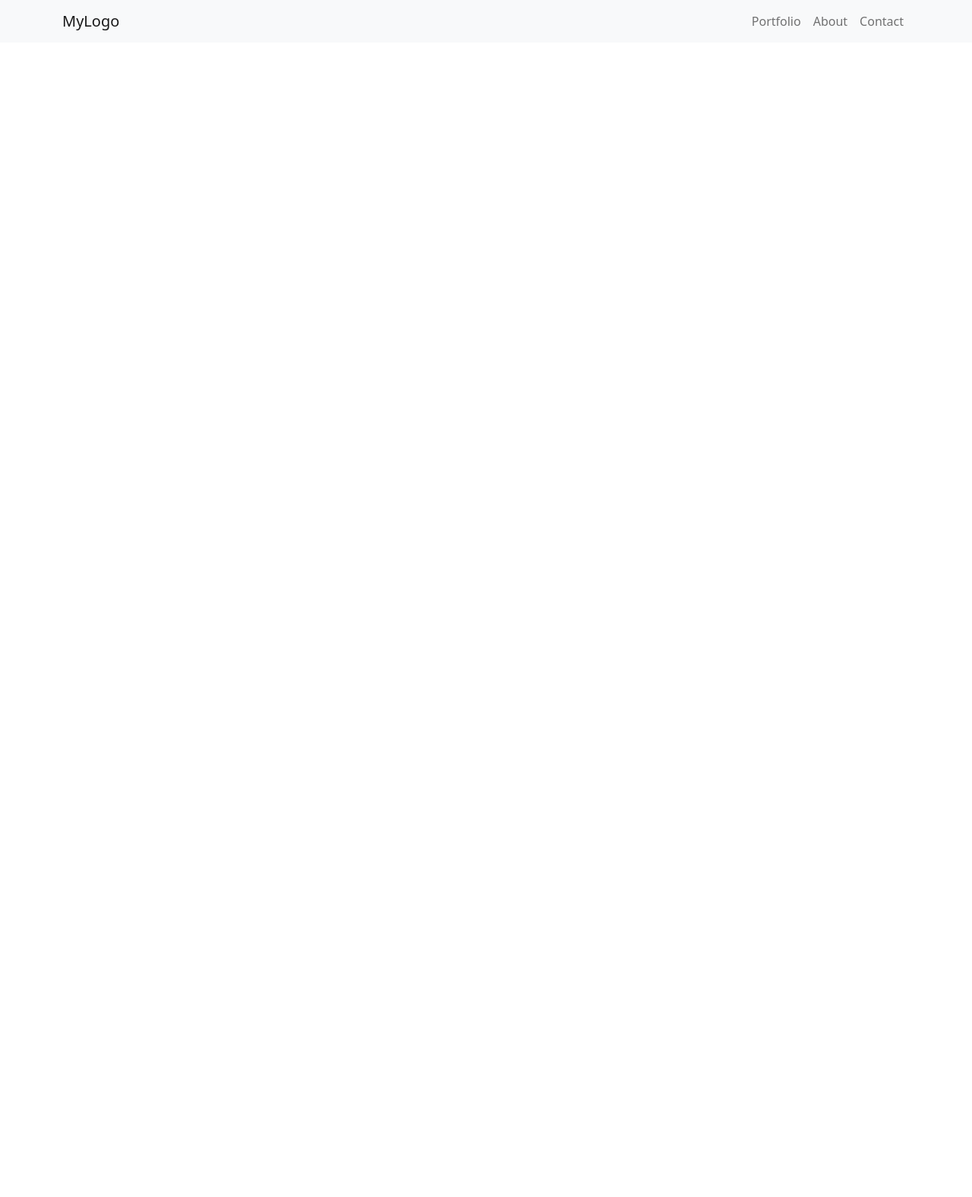
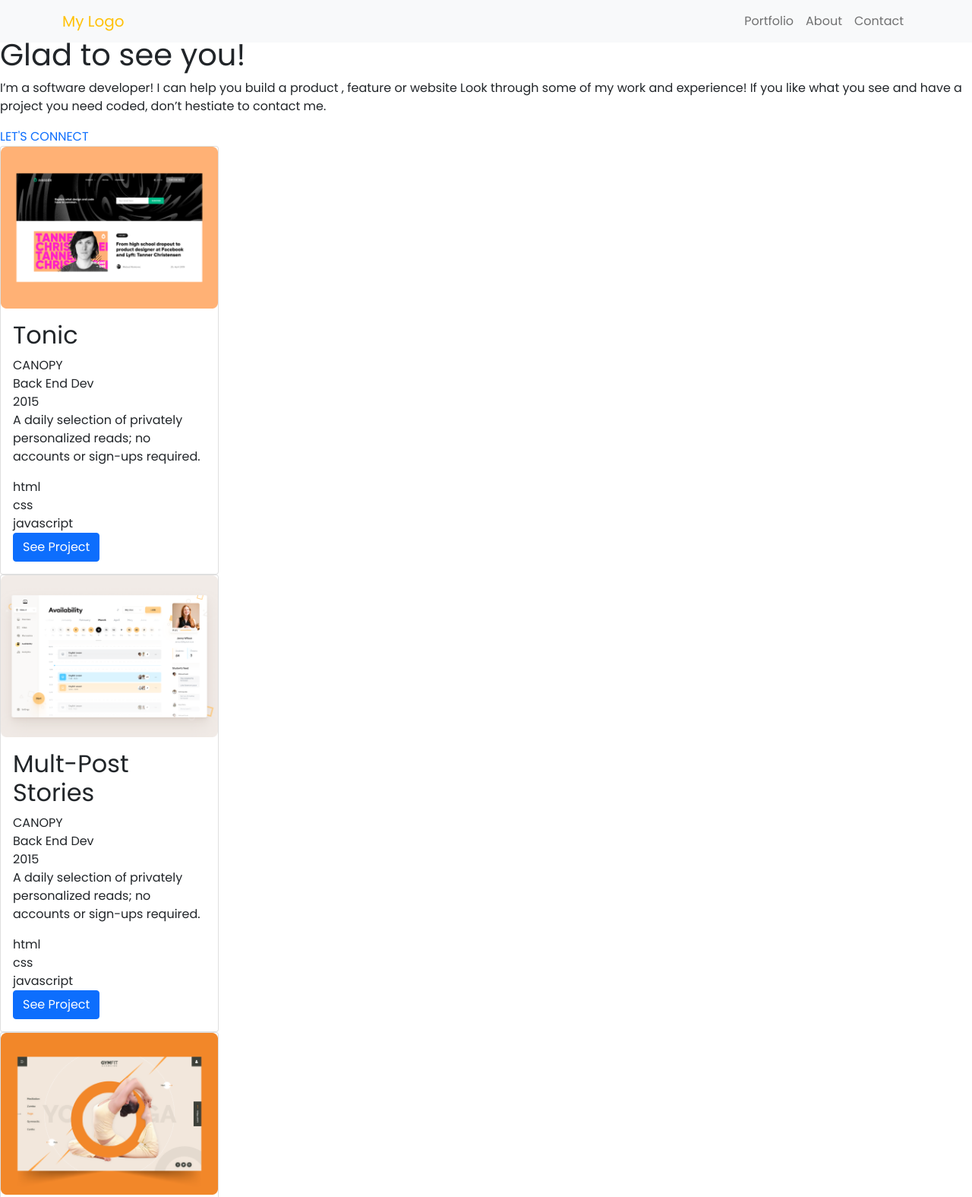
Before and after one commit to Bigizi/Portfolio-With-Bootstrap, a plain HTML site: page index.html in a window 1280 px wide. Shown: the top 1575 px of the page at 76% size. Before the commit the page ends 800 px from the top, so only its background shows below. Drawn offline with Linux system fonts and the light colour scheme.

Commit message:
Adding cards to index html file

```diff
--- a/index.html
+++ b/index.html
@@ -6,13 +6,16 @@
     <meta name="viewport" content="width=device-width, initial-scale=1.0">
     <link href="css/bootstrap.min.css" rel="stylesheet"/>
     <link href="./style.css" rel="stylesheet">
+    <link rel="preconnect" href="https://fonts.googleapis.com">
+    <link rel="preconnect" href="https://fonts.gstatic.com" crossorigin>
+    <link href="https://fonts.googleapis.com/css2?family=Poppins:wght@300;400;600;700&display=swap" rel="stylesheet">
     <script src="js/bootstrap.bundle.js"></script>
     <title>Portfolio</title>
 </head>
 <body>
-    <nav class="navbar navbar-expand-lg navbar-light bg-light">
+    <nav class="navbar navbar-expand-lg navbar-light bg-light fixed-top">
         <div class="container">
-          <a class="navbar-brand" href="#">MyLogo</a>
+          <a class="navbar-brand" href="#"><span class="text-warning">My Logo</span></a>
           <button class="navbar-toggler" type="button" data-bs-toggle="collapse" data-bs-target="#navbarSupportedContent" aria-controls="navbarSupportedContent" aria-expanded="false" aria-label="Toggle navigation">
             <span class="navbar-toggler-icon"></span>
           </button>
@@ -31,5 +34,64 @@
           </div>
         </div>
       </nav>
+      <div>
+        <h1 class="h1">I'm Crispin <br/> Glad to see you!</h1>
+        <p>I’m a software developer! I can help you build a product , feature or website Look through some of my work and experience! If you like what you see and have a project you need coded, don’t hestiate to contact me.</p>
+        <a href="#" class="text-decoration-none">LET'S CONNECT</a>
+      </div>
+      <div class="card" style="width: 18rem;">
+        <img src="images/Snapshoot Portfolio.png" class="card-img-top" alt="...">
+        <div class="card-body">
+          <h2 class="card-title">Tonic</h2>
+          <ul class="list-group list-group">
+            <li class="list-group">CANOPY</li>
+            <li class="list-group">Back End Dev</li>
+            <li class="list-group">2015</li>
+          </ul>
+          <p class="card-text">A daily selection of privately personalized reads; no accounts or sign-ups required.</p>
+          <ul class="list-group list-group">
+            <li class="list-group">html</li>
+            <li class="list-group">css</li>
+            <li class="list-group">javascript</li>
+          </ul>
+          <a href="#" class="btn btn-primary">See Project</a>
+        </div>
+      </div>
+      <div class="card" style="width: 18rem;">
+        <img src="images/Snapshoot Portfolio2.png" class="card-img-top" alt="...">
+        <div class="card-body">
+          <h2 class="card-title">Mult-Post Stories</h2>
+          <ul class="list-group list-group">
+            <li class="list-group">CANOPY</li>
+            <li class="list-group">Back End Dev</li>
+            <li class="list-group">2015</li>
+          </ul>
+          <p class="card-text">A daily selection of privately personalized reads; no accounts or sign-ups required.</p>
+          <ul class="list-group list-group">
+            <li class="list-group">html</li>
+            <li class="list-group">css</li>
+            <li class="list-group">javascript</li>
+          </ul>
+          <a href="#" class="btn btn-primary">See Project</a>
+        </div>
+      </div>
+      <div class="card" style="width: 18rem;">
+        <img src="images/Snapshoot Portfolio3.png" class="card-img-top" alt="...">
+        <div class="card-body">
+          <h2 class="card-title">Tonic</h2>
+          <ul class="list-group list-group">
+            <li class="list-group">CANOPY</li>
+            <li class="list-group">Back End Dev</li>
+            <li class="list-group">2015</li>
+          </ul>
+          <p class="card-text">A daily selection of privately personalized reads; no accounts or sign-ups required.</p>
+          <ul class="list-group list-group">
+            <li class="list-group">html</li>
+            <li class="list-group">css</li>
+            <li class="list-group">javascript</li>
+          </ul>
+          <a href="#" class="btn btn-primary">See Project</a>
+        </div>
+      </div>
 </body>
 </html>
--- a/style.css
+++ b/style.css
@@ -0,0 +1,7 @@
+* {
+    font-family: 'Poppins', sans-serif;
+}
+
+body {
+    background-color: #fff;
+}
```
Also changed, not shown: images/Snapshoot Portfolio.png (added), images/Snapshoot Portfolio2.png (added), images/Snapshoot Portfolio3.png (added).
